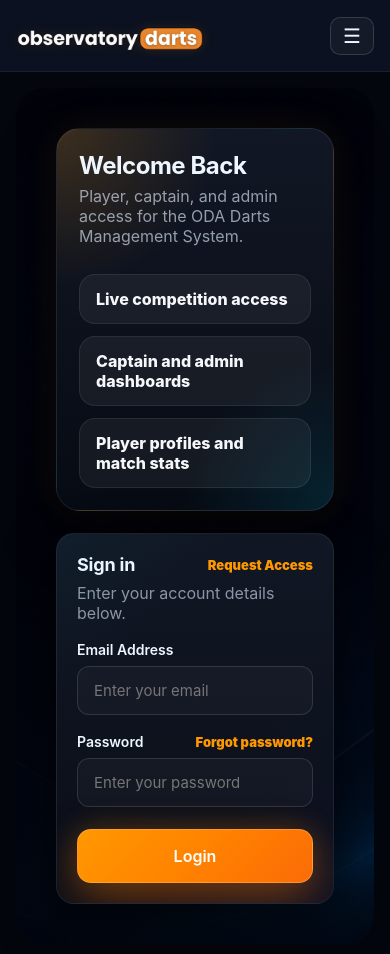
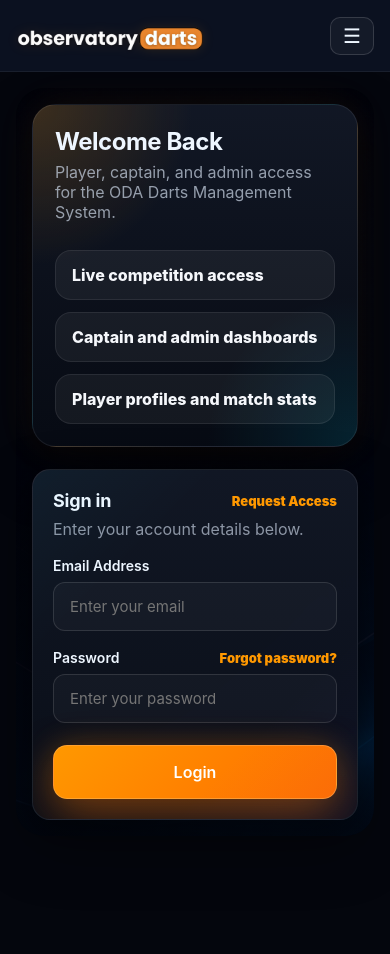
Before and after one commit to jakes007/ODA, a React app in the folder frontend/: page /login in a window 390 px wide. Shown: the top 954 px of the page. Built offline with nearby package versions, Linux system fonts and the light colour scheme; the HTML template or start-up script is replaced by a standard one.

Commit message:
fixed login containers

```diff
--- a/frontend/src/index.css
+++ b/frontend/src/index.css
@@ -2352,7 +2352,19 @@ textarea {
     border-radius: 18px;
   }
 
-
+  @media (max-width: 640px) {
+    .login-page,
+    .register-page {
+      padding: 16px;
+    }
+
+    .login-page .auth-panel,
+    .register-page .auth-panel {
+      max-width: 100%;
+      margin: 0;
+      border-radius: 18px;
+    }
+  }
 }
 
 .admin-stats-grid {
```
